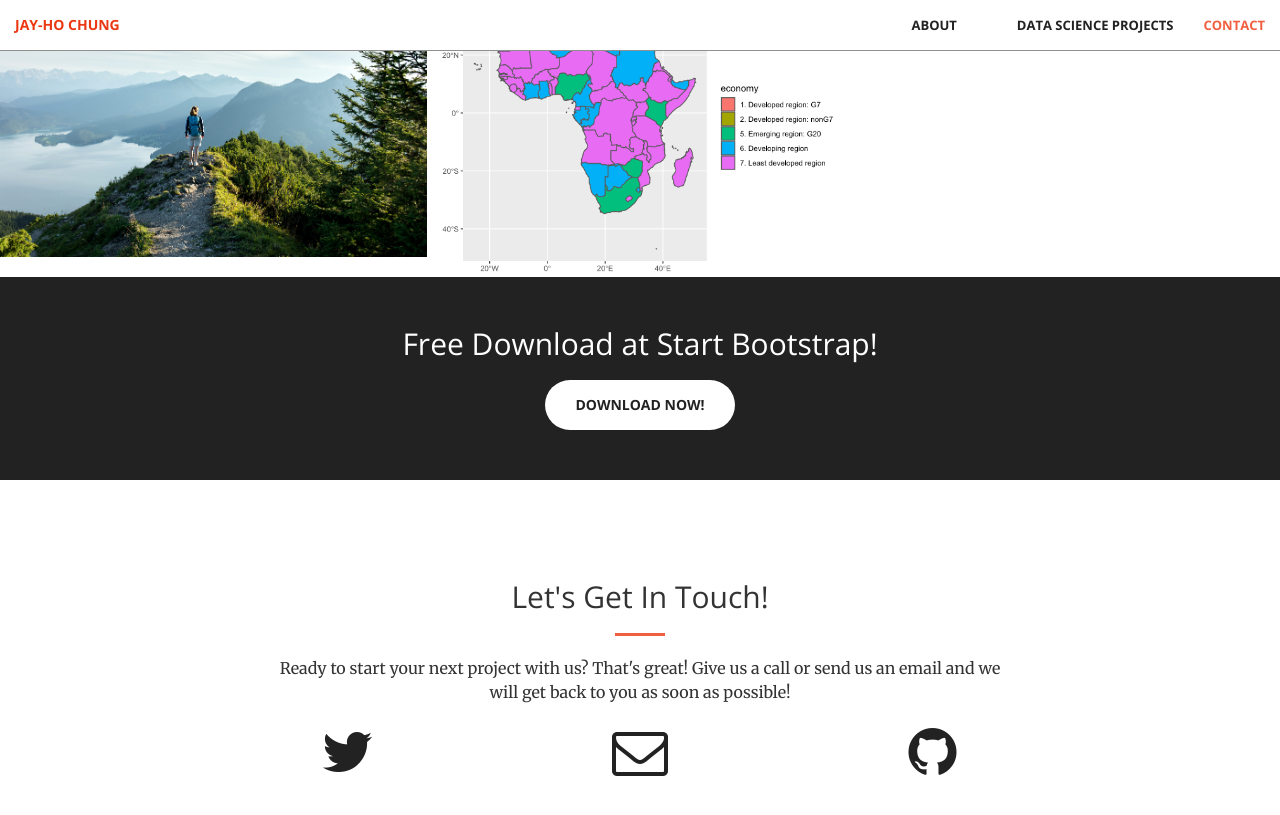
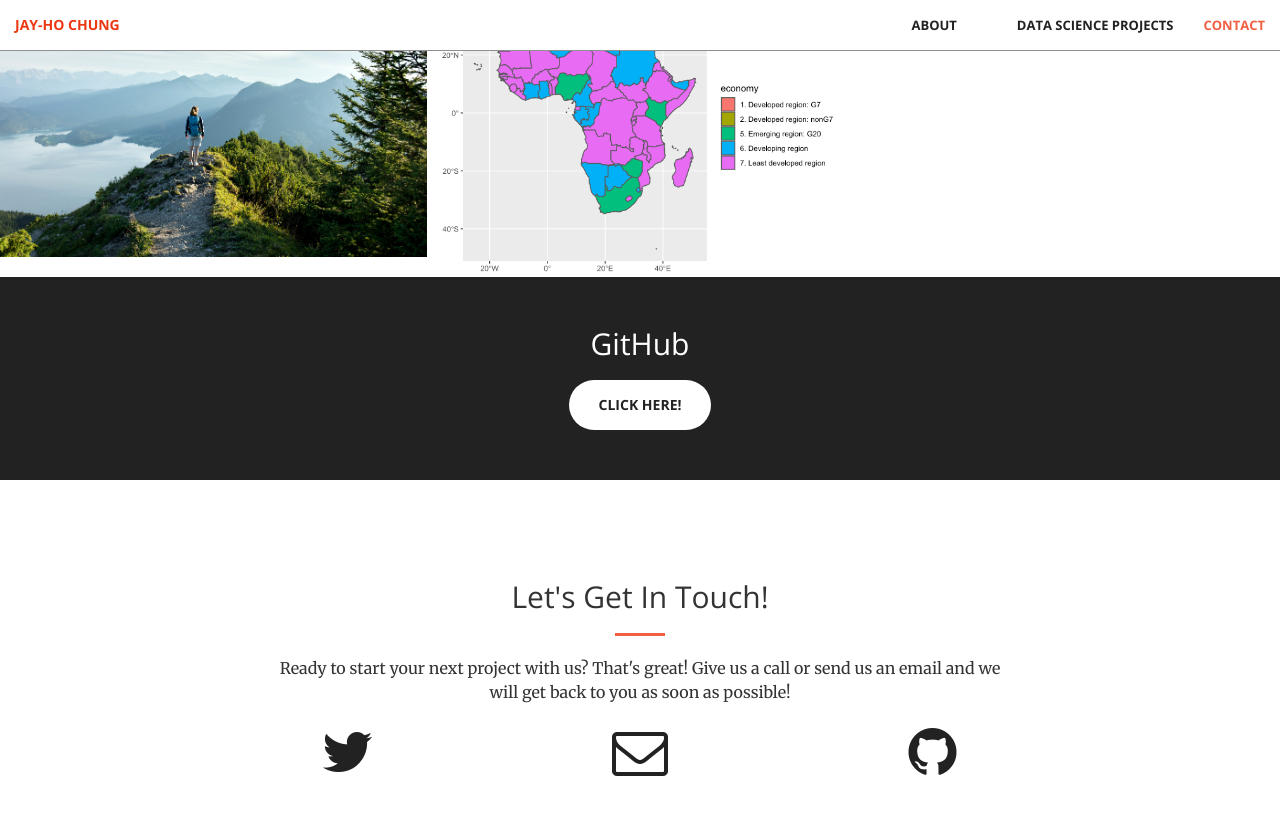
Before and after one commit to jh-chung/jh-chung.github.io, a Jekyll site: the page built from index.html, in a window 1280 px wide and 900 px high, scrolled down 1516 px. Shown: the top 815 px of the window. Built offline with Jekyll 4.4.1, drawn with Linux system fonts in a browser that asks for light colours.

Commit message:
Update aside.html
changign this up

```diff
--- a/_includes/aside.html
+++ b/_includes/aside.html
@@ -1,8 +1,8 @@
   <aside class="bg-dark">
       <div class="container text-center">
           <div class="call-to-action">
-              <h2>Free Download at Start Bootstrap!</h2>
-              <a href="#" class="btn btn-default btn-xl wow tada">Download Now!</a>
+              <h2>GitHub</h2>
+              <a href="https://github.com/jh-chung" class="btn btn-default btn-xl wow tada">Click Here!</a>
           </div>
       </div>
   </aside>
```
